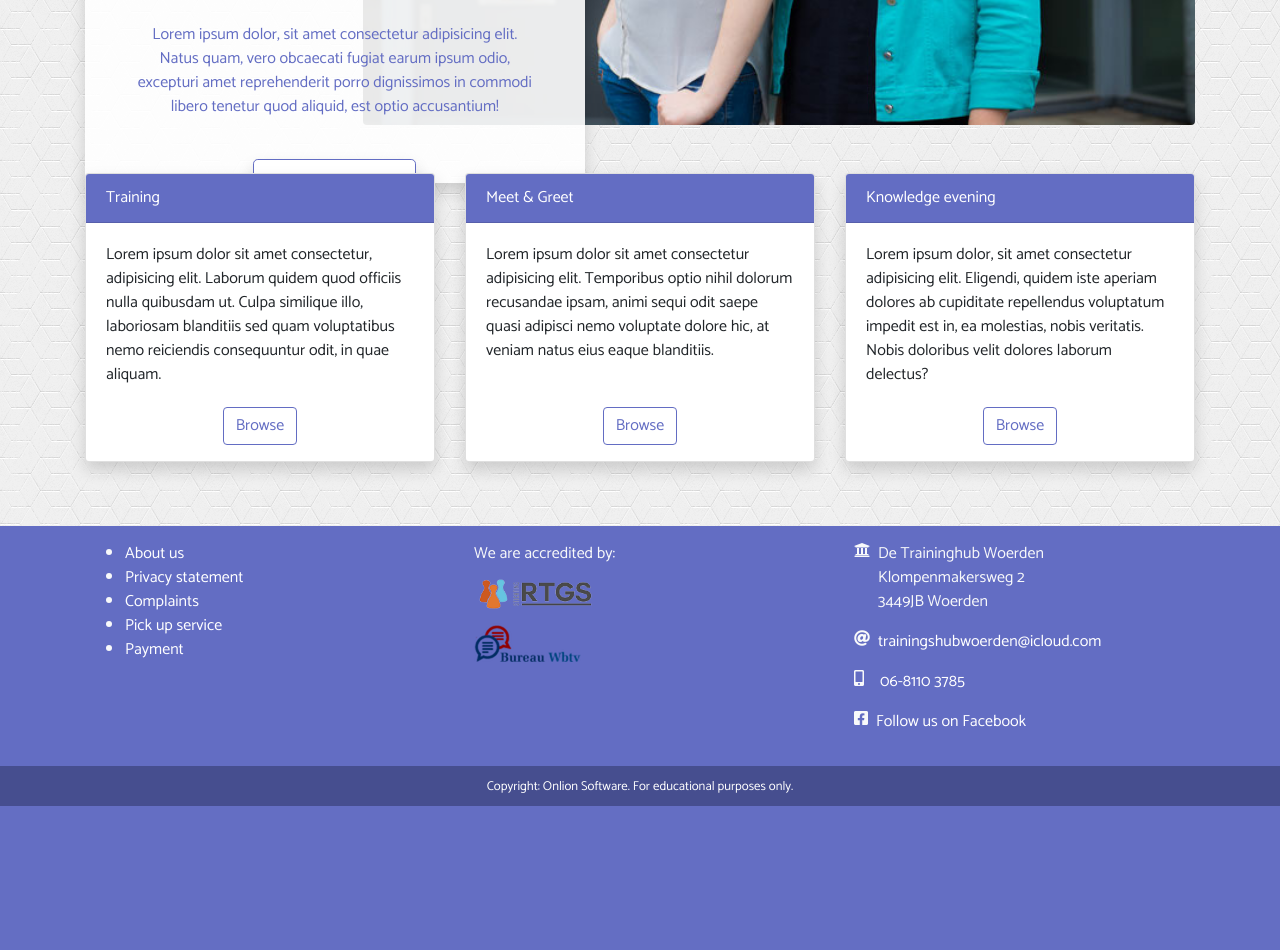
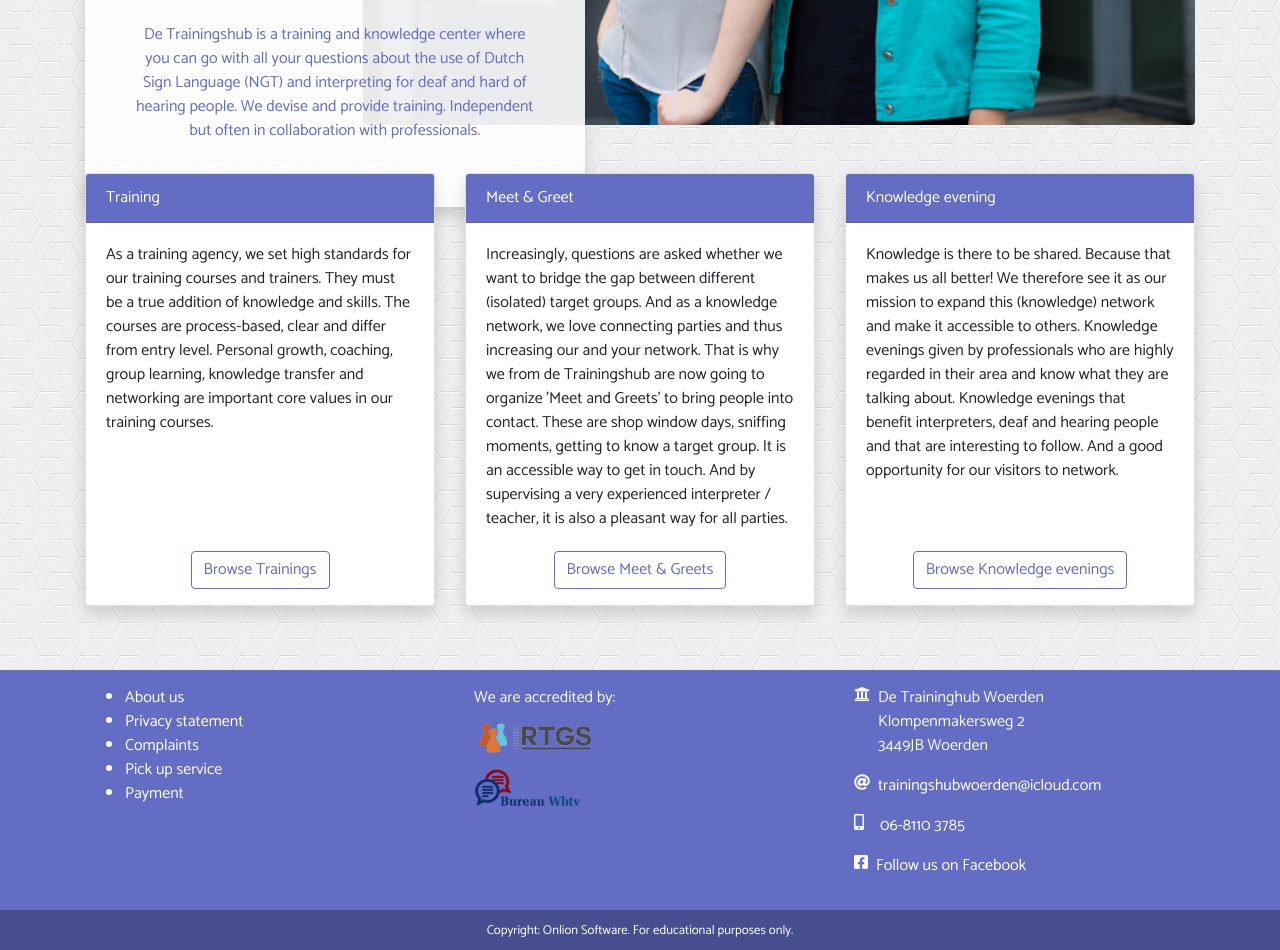
Before and after one commit to jdl208/trainingshub, a Django app: page / in a window 1280 px wide. Shown: the part 533-1483 px from the top of the page. Before the commit the page ends 1339 px from the top, so only its background shows below. Run offline with Django 3.2, Linux system fonts and the light colour scheme; data that the repository does not hold is empty; some libraries are stand-ins or nearby versions.

Commit message:
Changed lorem for the real descriptions

```diff
--- a/home/templates/home/home.html
+++ b/home/templates/home/home.html
@@ -8,9 +8,9 @@
       <div class="intro-text left-0 text-center bg-white-faded text-purple p-5 rounded shadow">
         <span>welcome at</span><br>
         <img src="{% static 'img/th - logo-full.svg' %}" alt="" class="img-fluid mt-2 mb-4">
-        <p class="mb-3">Lorem ipsum dolor, sit amet consectetur adipisicing elit. Natus quam, vero obcaecati fugiat
-          earum ipsum odio, excepturi amet reprehenderit porro dignissimos in commodi libero tenetur quod aliquid, est
-          optio accusantium!
+        <p class="mb-3">De Trainingshub is a training and knowledge center where you can go with all your
+          questions about the use of Dutch Sign Language (NGT) and interpreting for deaf and hard of hearing people. We
+          devise and provide training. Independent but often in collaboration with professionals.
         </p>
         <div class="intro-button mx-auto s">
           <a class="btn btn-outline-purple btn-lg shadow" href="{% url 'course-list' %}">Browse courses</a>
@@ -24,11 +24,13 @@
       <div class="card h-100 shadow">
         <div class="card-header bg-purple">Training</div>
         <div class="card-body">
-          <p class="card-text">Lorem ipsum dolor sit amet consectetur, adipisicing elit. Laborum quidem quod officiis
-            nulla quibusdam ut. Culpa similique illo, laboriosam blanditiis sed quam voluptatibus nemo reiciendis
-            consequuntur odit, in quae aliquam.</p>
+          <p class="card-text">As a training agency, we set high standards for our training courses and trainers. They
+            must be a true addition of knowledge and skills. The courses are process-based, clear and differ from entry
+            level. Personal growth, coaching, group learning, knowledge transfer and networking are important core
+            values in our training courses.</p>
         </div>
-        <a type="button" class="mx-auto mb-3 btn btn-outline-purple" href="{% url 'training-list'%}">Browse</a>
+        <a type="button" class="mx-auto mb-3 btn btn-outline-purple" href="{% url 'training-list'%}">Browse
+          Trainings</a>
       </div>
     </div>
     <!-- MEET & GREET CARD -->
@@ -36,12 +38,15 @@
       <div class="card h-100 shadow ">
         <div class="card-header bg-purple">Meet & Greet</div>
         <div class="card-body">
-          <p class="card-text">Lorem ipsum dolor sit amet consectetur adipisicing elit. Temporibus optio nihil dolorum
-            recusandae ipsam, animi sequi odit saepe quasi adipisci nemo voluptate dolore hic, at veniam natus eius
-            eaque
-            blanditiis.</p>
+          <p class="card-text">Increasingly, questions are asked whether we want to bridge the gap between different
+            (isolated) target groups. And as a knowledge network, we love connecting parties and thus increasing our and
+            your network. That is why we from de Trainingshub are now going to organize 'Meet and Greets' to bring
+            people into contact. These are shop window days, sniffing moments, getting to know a target group. It is an
+            accessible way to get in touch. And by supervising a very experienced interpreter / teacher, it is also a
+            pleasant way for all parties.</p>
         </div>
-        <a type="button" class="mx-auto btn btn-outline-purple mb-3" href="{% url 'meet-greet-list'%}">Browse</a>
+        <a type="button" class="mx-auto btn btn-outline-purple mb-3" href="{% url 'meet-greet-list'%}">Browse Meet &
+          Greets</a>
       </div>
     </div>
     <!-- KNOWLEDGE EVENING CARD -->
@@ -49,11 +54,14 @@
       <div class="card h-100 shadow">
         <div class="card-header bg-purple">Knowledge evening</div>
         <div class="card-body">
-          <p class="card-text">Lorem ipsum dolor, sit amet consectetur adipisicing elit. Eligendi, quidem iste aperiam
-            dolores ab cupiditate repellendus voluptatum impedit est in, ea molestias, nobis veritatis. Nobis doloribus
-            velit dolores laborum delectus?</p>
+          <p class="card-text">Knowledge is there to be shared. Because that makes us all better! We therefore see it as
+            our mission to expand this (knowledge) network and make it accessible to others.
+            Knowledge evenings given by professionals who are highly regarded in their area and know what they are
+            talking about. Knowledge evenings that benefit interpreters, deaf and hearing people and that are
+            interesting to follow. And a good opportunity for our visitors to network.</p>
         </div>
-        <a type="button" class="mx-auto mb-3 btn btn-outline-purple" href="{% url 'knowledge-evening-list'%}">Browse</a>
+        <a type="button" class="mx-auto mb-3 btn btn-outline-purple" href="{% url 'knowledge-evening-list'%}">Browse
+          Knowledge evenings</a>
       </div>
     </div>
   </div>
```
